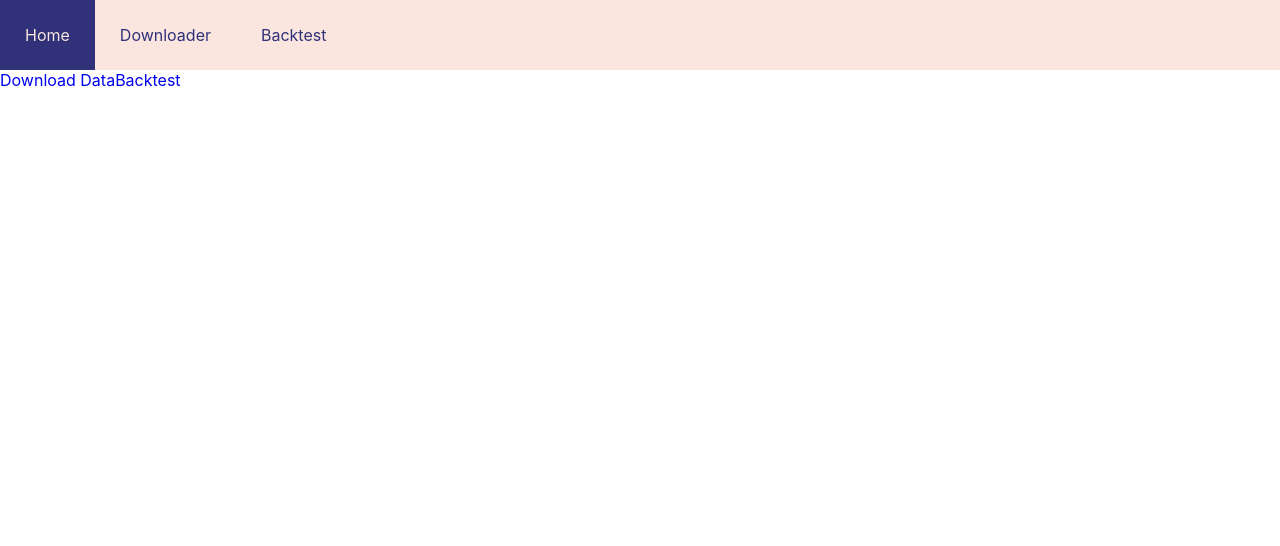
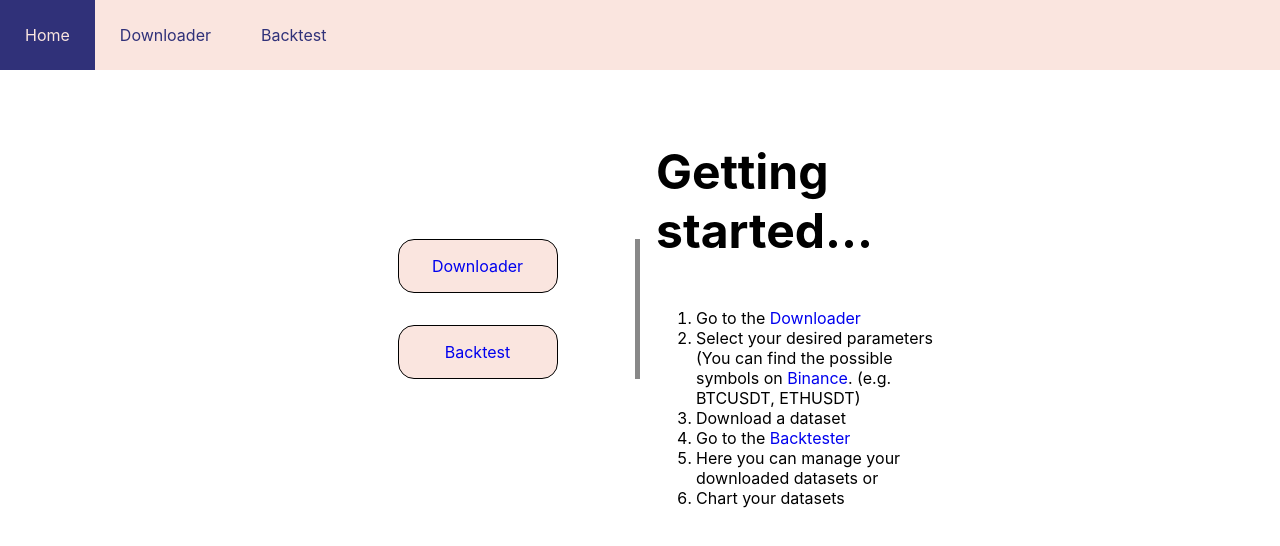
Before and after one commit to Hhanuska/crypto-trader, a Next.js app: page / in a window 1280 px wide. Shown: the top 546 px of the page. Built offline with nearby package versions, Linux system fonts and the light colour scheme.

Commit message:
Create home page

```diff
--- a/pages/index.tsx
+++ b/pages/index.tsx
@@ -1,17 +1,34 @@
 import type { NextPage } from 'next';
 import Link from 'next/link';
+
+import styles from '../styles/index.module.css'
 
 import NavBar from '../components/navbar';
 
 const Home: NextPage = () => (
 	<div>
 		<NavBar />
-		<Link href='/downloader'>
-			<a>Download Data</a>
-		</Link>
-		<Link href='/backtest'>
-			<a>Backtest</a>
-		</Link>
+		<div className={styles.grid}>
+			<div className={styles.leftSide}>
+				<Link href="/downloader">
+					<a className={styles.downloader}>Downloader</a>
+				</Link>
+				<Link href="/backtest">
+					<a className={styles.backtest}>Backtest</a>
+				</Link>
+			</div>
+			<div className={styles.rightSide}>
+				<p>Getting started...</p>
+				<ol>
+					<li>Go to the <Link href="/downloader"><a>Downloader</a></Link></li>
+					<li>Select your desired parameters (You can find the possible symbols on <a href="https://www.binance.com/en">Binance</a>. (e.g. BTCUSDT, ETHUSDT)</li>
+					<li>Download a dataset</li>
+					<li>Go to the <Link href="/backtest"><a>Backtester</a></Link></li>
+					<li>Here you can manage your downloaded datasets or</li>
+					<li>Chart your datasets</li>
+				</ol>
+			</div>
+		</div>
 	</div>
 );
 
--- /dev/null
+++ b/styles/index.module.css
@@ -0,0 +1,51 @@
+.grid {
+    display: grid;
+    height: 50vh;
+    width: 50vw;
+    grid-template-columns: 1fr 1fr;
+    margin: auto;
+}
+
+.gridItem {
+
+}
+
+.leftSide {
+    display: inline-grid;
+    grid-row: 2 / 4;
+    border-right: #888 thick solid;
+}
+
+.leftSide > a {
+    background-color: var(--navbarBg);
+    border: black thin solid;
+    border-radius: 1em;
+    padding: 1em;
+    display: flex;
+    width: 10em;
+    margin: auto;
+    justify-content: center;
+    align-items: center;
+}
+
+.leftSide > .backtest {
+    margin-top: 1em;
+}
+
+.leftSide > .downloader {
+    margin-bottom: 1em;
+}
+
+.rightSide {
+    grid-row: 1 / 5;
+    padding: 1.5em 1em;
+}
+
+.rightSide > p:first-of-type {
+    font-weight: bold;
+    font-size: 3em;
+}
+
+.rightSide li {
+    font-size: 1.00em;
+}
```
